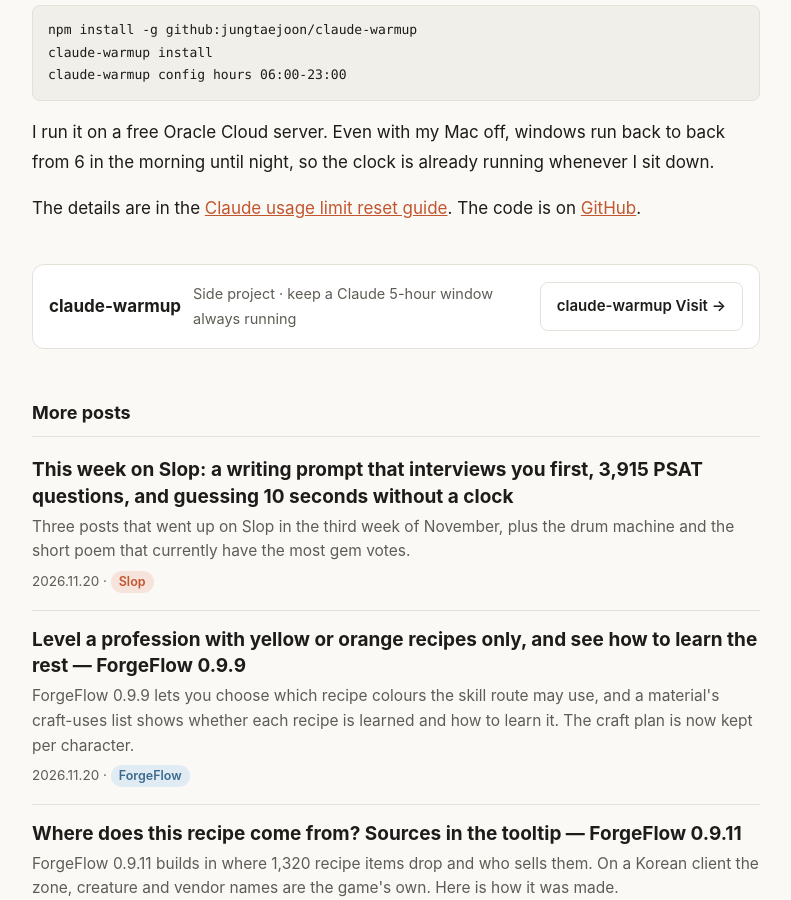
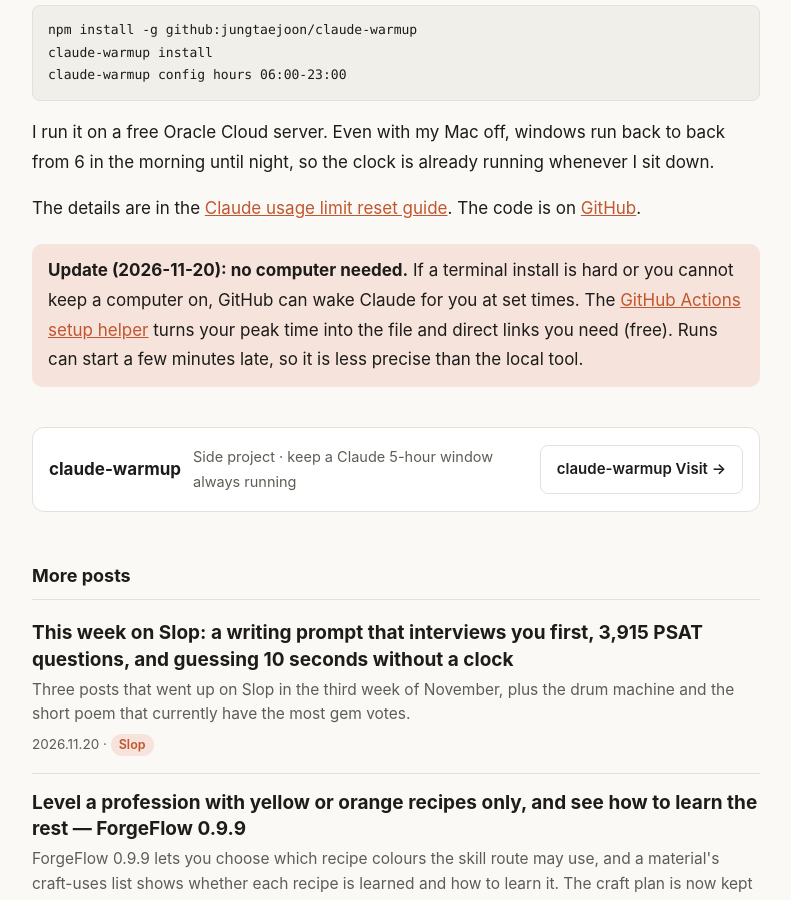
Before and after one commit to jungtaejoon/blog, a Jekyll site: the page built from en/_posts/2026-11-10-claude-5-hour-limit-reset.md, in a window 1280 px wide and 900 px high, scrolled down 1571 px. Shown: the whole window, without its empty margins (244-1035 px from the left). Built offline with Jekyll 4.4.1, drawn with Linux system fonts in a browser that asks for light colours.

Commit message:
claude-warmup 글 2편(한·영)에 GitHub Actions 설치 도우미 안내 추가
Co-Authored-By: Claude Opus 5.5 <noreply@anthropic.com>

```diff
--- a/en/_posts/2026-11-10-claude-5-hour-limit-reset.md
+++ b/en/_posts/2026-11-10-claude-5-hour-limit-reset.md
@@ -44,3 +44,5 @@ claude-warmup config hours 06:00-23:00
 I run it on a free Oracle Cloud server. Even with my Mac off, windows run back to back from 6 in the morning until night, so the clock is already running whenever I sit down.
 
 The details are in the [Claude usage limit reset guide](https://jungtaejoon.github.io/claude-warmup/claude-usage-limit-reset/). The code is on [GitHub](https://github.com/jungtaejoon/claude-warmup).
+
+> **Update (2026-11-20): no computer needed.** If a terminal install is hard or you cannot keep a computer on, GitHub can wake Claude for you at set times. The [GitHub Actions setup helper](https://jungtaejoon.github.io/claude-warmup/github-actions/?utm_source=slop-log) turns your peak time into the file and direct links you need (free). Runs can start a few minutes late, so it is less precise than the local tool.
```
Also changed, not shown: _posts/2026-11-10-claude-5-hour-limit-reset.md (+2 -0 lines), _posts/2026-11-12-claude-warmup-peak-time.md (+2 -0 lines), en/_posts/2026-11-12-claude-warmup-peak-time.md (+2 -0 lines).
